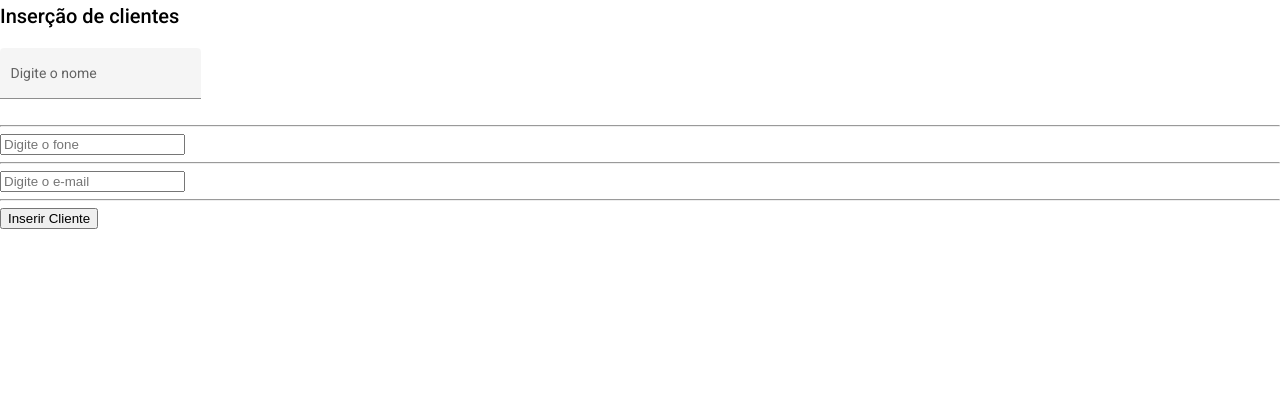
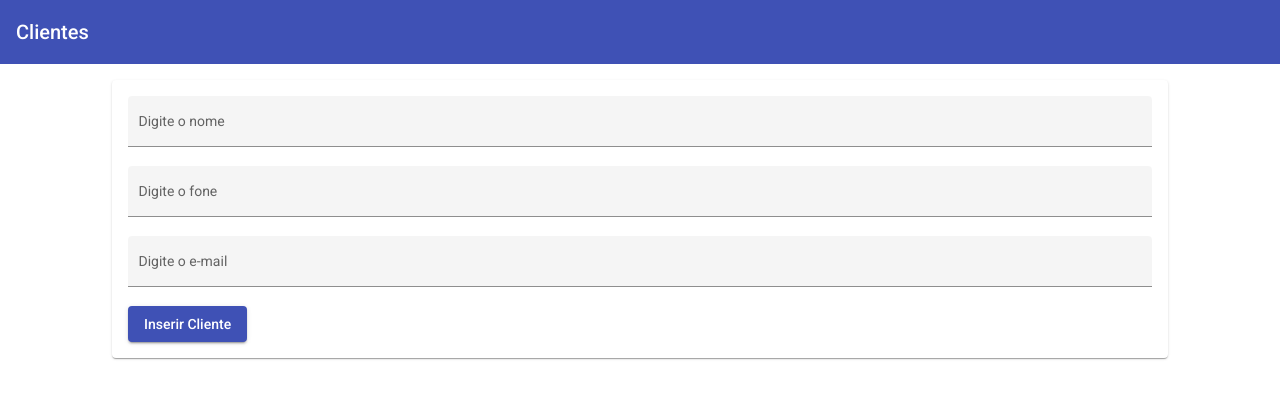
Before and after one commit to professorbossini/20221_maua_ecmc252_mean_clientes, an Angular app: page / in a window 1280 px wide. Shown: the top 398 px of the page. Built offline with nearby package versions, Linux system fonts and the light colour scheme.

Commit message:
Retomar da secao 2.7 da apostila 01 MEAN

```diff
--- a/src/app/app.component.css
+++ b/src/app/app.component.css
@@ -0,0 +1,3 @@
+main {
+    margin-top: 1rem;
+}
--- a/src/app/app.component.html
+++ b/src/app/app.component.html
@@ -1 +1,4 @@
-<app-cliente-inserir></app-cliente-inserir>
+<app-cabecalho></app-cabecalho>
+<main>
+    <app-cliente-inserir></app-cliente-inserir>
+</main>
--- /dev/null
+++ b/src/app/cabecalho/cabecalho.component.html
@@ -0,0 +1,2 @@
+<!-- mat-toolbar[color=primary]{Clientes} -->
+<mat-toolbar color="primary">Clientes</mat-toolbar>
--- /dev/null
+++ b/src/app/cabecalho/cabecalho.component.ts
@@ -0,0 +1,15 @@
+import { Component, OnInit } from '@angular/core';
+
+@Component({
+  selector: 'app-cabecalho',
+  templateUrl: './cabecalho.component.html',
+  styleUrls: ['./cabecalho.component.css']
+})
+export class CabecalhoComponent implements OnInit {
+
+  constructor() { }
+
+  ngOnInit(): void {
+  }
+
+}
--- a/src/app/clientes/cliente-inserir/cliente-inserir.component.css
+++ b/src/app/clientes/cliente-inserir/cliente-inserir.component.css
@@ -0,0 +1,8 @@
+mat-card{
+    width: 80%;
+    margin: auto;
+}
+
+mat-form-field, input {
+    width: 100%;
+}
--- a/src/app/clientes/cliente-inserir/cliente-inserir.component.html
+++ b/src/app/clientes/cliente-inserir/cliente-inserir.component.html
@@ -1,4 +1,6 @@
-<h2>Inserção de clientes</h2>
+
+<mat-card>
+
     <mat-form-field appearance="fill">
         <mat-label>Digite o nome</mat-label>
         <input
@@ -15,18 +17,39 @@
             </mat-icon>
         </button>
     </mat-form-field>
-<hr>
+
+    <mat-form-field appearance="fill">
+        <mat-label>Digite o fone</mat-label>
         <input
+            matInput
             type="text"
-    placeholder="Digite o fone"
             [(ngModel)]="fone">
-<hr>
+        <button
+            *ngIf="fone"
+            matSuffix
+            mat-icon-button
+            (click)="fone=''">
+            <mat-icon>close</mat-icon>
+        </button>
+    </mat-form-field>
+    <mat-form-field appearance="fill">
+        <mat-label>Digite o e-mail</mat-label>
         <input
+            matInput
             type="text"
-    placeholder="Digite o e-mail"
             [(ngModel)]="email">
-<hr>
         <button
+            *ngIf="email"
+            matSuffix
+            mat-icon-button
+            (click)="email=''">
+            <mat-icon>close</mat-icon>
+        </button>
+    </mat-form-field>
+    <button
+        mat-raised-button
+        color="primary"
         (click)="onAdicionarCliente()">
         Inserir Cliente
     </button>
+</mat-card>
--- a/src/app/clientes/cliente-inserir/cliente-inserir.component.ts
+++ b/src/app/clientes/cliente-inserir/cliente-inserir.component.ts
@@ -2,7 +2,8 @@ import { Component } from '@angular/core'
 
 @Component({
     selector: 'app-cliente-inserir',
-    templateUrl: './cliente-inserir.component.html'
+    templateUrl: './cliente-inserir.component.html',
+    styleUrls: ['./cliente-inserir.component.css']
 })
 export class ClienteInserirComponent{
 
```
Also changed, not shown: src/app/app.module.ts (+8 -2 lines), src/app/cabecalho/cabecalho.component.css (added). Lines whose indentation alone changed are shown as unchanged.
